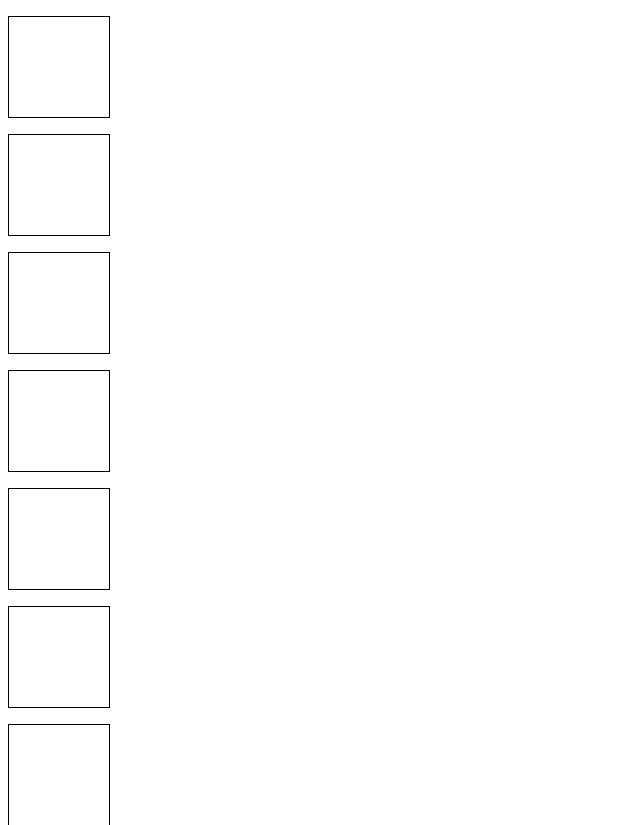
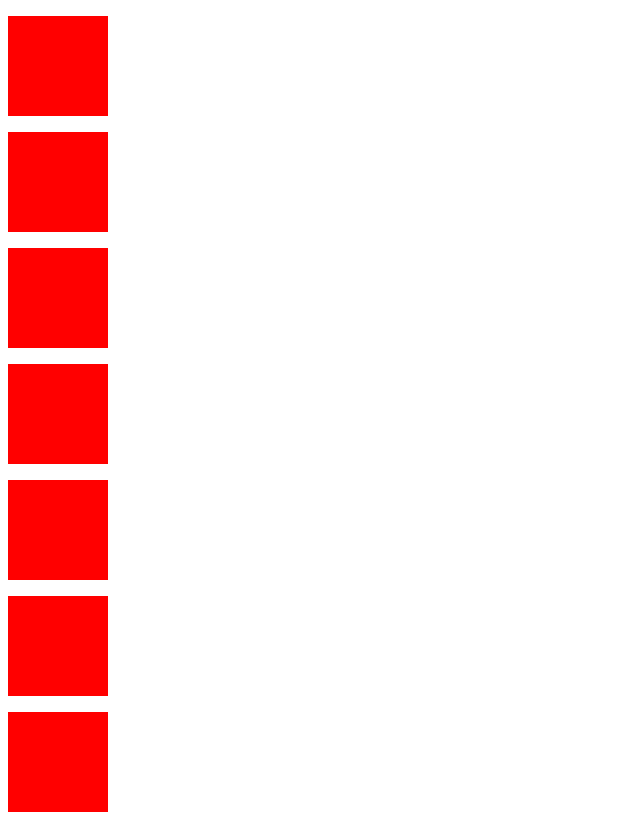
Before and after one commit to deviconix/CSS-PREWORK, a plain HTML site: page 21-css-wybrane-paragrafy/index.html in a window 1280 px wide. Shown: the top 825 px of the page, without its empty margins (0-640 px from the left). Drawn offline with Linux system fonts and the light colour scheme.

Commit message:
step-3 added red background color to all paragraph

```diff
--- a/21-css-wybrane-paragrafy/css/style.css
+++ b/21-css-wybrane-paragrafy/css/style.css
@@ -1,7 +1,7 @@
 p {
-    width : 100px;
-    height: 100px;
-
+    width       : 100px;
+    height      : 100px;
+    background  : red;
     /*debug*/
-    border: 1px solid black;
+    /*border    : 1px solid black;/**/
 }
```
